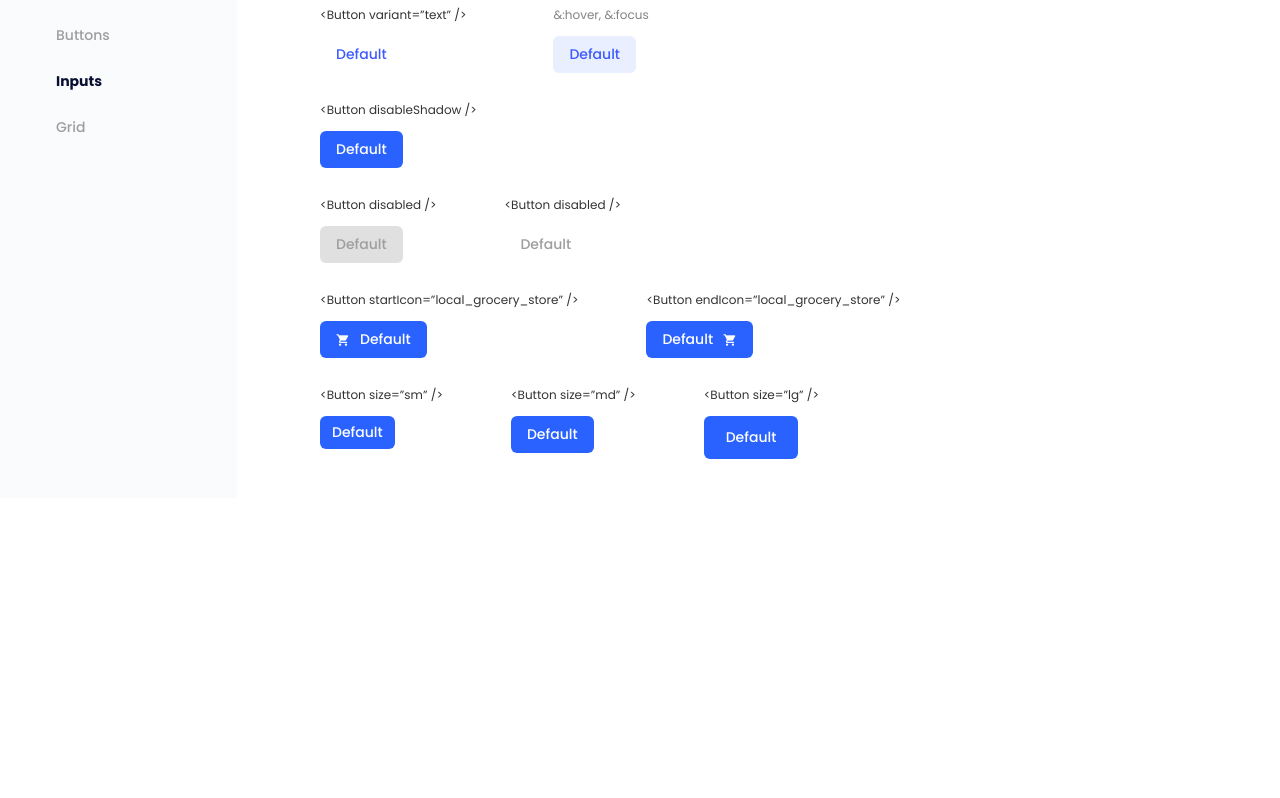
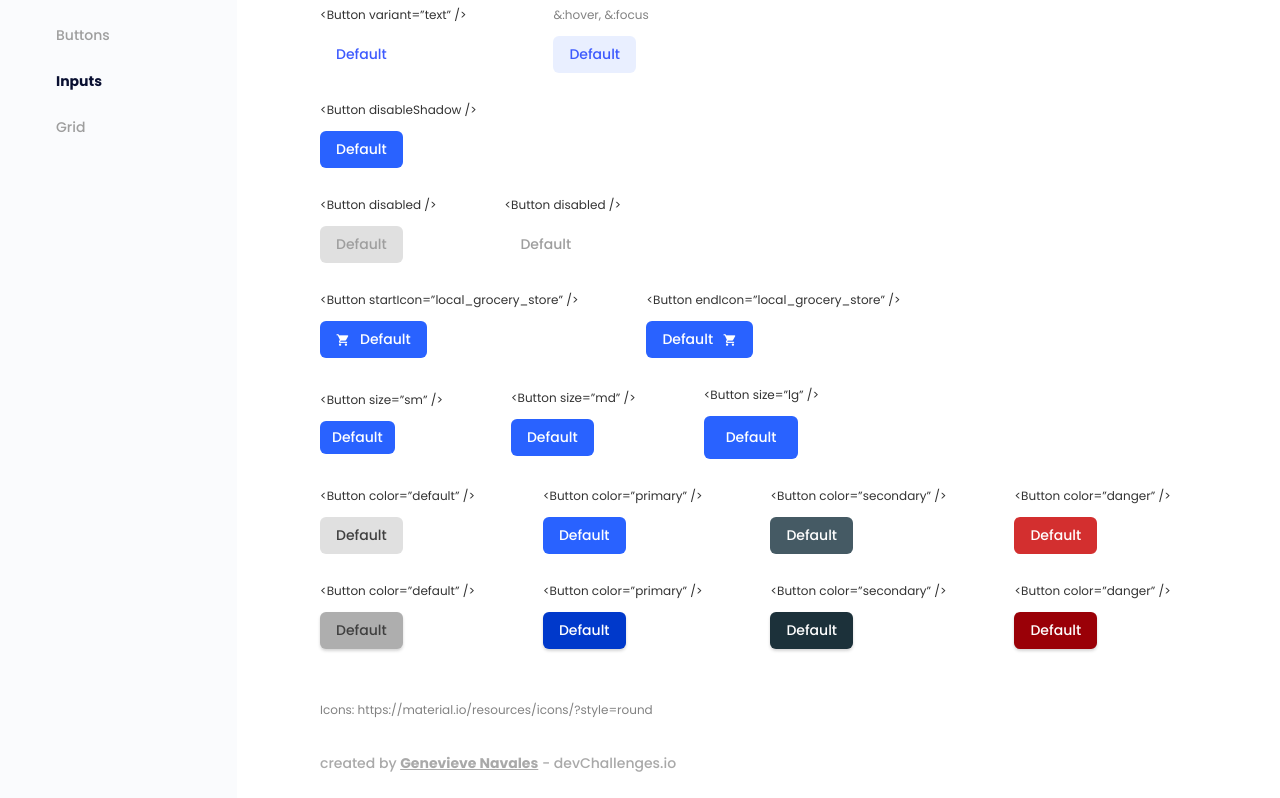
Before and after one commit to bibmode/reusable-button-component, a React (Create React App) app: page / in a window 1280 px wide. Shown: the part 302-1100 px from the top of the page. Before the commit the page ends 800 px from the top, so only its background shows below. Built offline with nearby package versions, Linux system fonts and the light colour scheme.

Commit message:
credits link

```diff
--- a/src/App.css
+++ b/src/App.css
@@ -7,9 +7,15 @@
   --bgTextFocus: rgba(41, 98, 255, 0.102);
   --bgPrimary: rgb(41, 98, 255);
   --bgPrimaryFocus: rgb(0, 57, 203);
+  --bgSecondary: #455a64;
+  --bgSecondaryFocus: #1c313a;
+  --bgDanger: #d32f2f;
+  --bgDangerFocus: #9a0007;
 
   --textDark: rgb(51, 51, 51);
   --textPrimary: rgb(255, 255, 255);
+  --textSecondary: rgb(255, 255, 255);
+  --textDanger: rgb(255, 255, 255);
   --textLight: hsl(0, 0%, 51%);
   --text: rgb(61, 90, 254);
   --textDefault: rgb(63, 63, 63);
--- a/src/MainFrame/MainFrame.styles.js
+++ b/src/MainFrame/MainFrame.styles.js
@@ -2,8 +2,9 @@ import styled from "styled-components";
 
 export const Wrapper = styled.div`
   background-color: #ffffff;
-  height: 100vh;
-  padding: 5.3rem 8.3rem 0 8.3rem;
+  min-height: 100vh;
+  height: 100%;
+  padding: 5.3rem 0 2.4rem 8.3rem;
   text-align: left;
   flex: 1;
   color: #4f4f4f;
@@ -11,6 +12,17 @@ export const Wrapper = styled.div`
   h1 {
     font-size: 2.4rem;
     font-weight: 500;
+  }
+
+  h4 {
+    font-size: 1.4rem;
+    font-weight: 500;
+    color: #a9a9a9;
+
+    a {
+      font-weight: 700;
+      color: inherit;
+    }
   }
 `;
 
@@ -22,6 +34,12 @@ export const Buttons = styled.div`
 export const ButtonsThreeCols = styled.div`
   display: grid;
   grid-template-columns: repeat(3, max-content);
+  align-items: center;
+`;
+
+export const ButtonsFourCols = styled.div`
+  display: grid;
+  grid-template-columns: repeat(4, max-content);
 `;
 
 export const ButtonContainer = styled.div`
@@ -39,3 +57,15 @@ export const ButtonContainer = styled.div`
     color: var(--textLight);
   }
 `;
+
+export const LinkContainer = styled.div`
+  margin-top: 5.2rem;
+  margin-bottom: 3.4rem;
+
+  a {
+    font-size: 1.2rem;
+    font-weight: 400;
+    text-decoration: none;
+    color: var(--textLight);
+  }
+`;
--- a/src/MainFrame/index.js
+++ b/src/MainFrame/index.js
@@ -3,7 +3,9 @@ import {
   ButtonContainer,
   Buttons,
   ButtonsThreeCols,
+  ButtonsFourCols,
   Wrapper,
+  LinkContainer,
 } from "./MainFrame.styles";
 
 const MainFrame = () => {
@@ -80,6 +82,62 @@ const MainFrame = () => {
           <Button variant="primary" size="lg" />
         </ButtonContainer>
       </ButtonsThreeCols>
+
+      <ButtonsFourCols>
+        <ButtonContainer>
+          <h3>{"<Button color=”default” />"}</h3>
+          <Button color="default" />
+        </ButtonContainer>
+        <ButtonContainer>
+          <h3>{"<Button color=”primary” />"}</h3>
+          <Button color="primary" />
+        </ButtonContainer>
+        <ButtonContainer>
+          <h3>{"<Button color=”secondary” />"}</h3>
+          <Button color="secondary" />
+        </ButtonContainer>
+        <ButtonContainer>
+          <h3>{"<Button color=”danger” />"}</h3>
+          <Button color="danger" />
+        </ButtonContainer>
+      </ButtonsFourCols>
+
+      <ButtonsFourCols>
+        <ButtonContainer>
+          <h3>{"<Button color=”default” />"}</h3>
+          <Button color="default" focus={true} />
+        </ButtonContainer>
+        <ButtonContainer>
+          <h3>{"<Button color=”primary” />"}</h3>
+          <Button color="primary" focus={true} />
+        </ButtonContainer>
+        <ButtonContainer>
+          <h3>{"<Button color=”secondary” />"}</h3>
+          <Button color="secondary" focus={true} />
+        </ButtonContainer>
+        <ButtonContainer>
+          <h3>{"<Button color=”danger” />"}</h3>
+          <Button color="danger" focus={true} />
+        </ButtonContainer>
+      </ButtonsFourCols>
+
+      {/* LINK */}
+      <LinkContainer>
+        <a
+          href="https://material.io/resources/icons/?style=round"
+          target="_blank"
+          rel="noopener noreferrer"
+        >
+          Icons: https://material.io/resources/icons/?style=round
+        </a>
+      </LinkContainer>
+      <h4>
+        created by{" "}
+        <a href="https://devchallenges.io/portfolio/bibmode" target="_blank">
+          Genevieve Navales
+        </a>{" "}
+        - devChallenges.io
+      </h4>
     </Wrapper>
   );
 };
```
